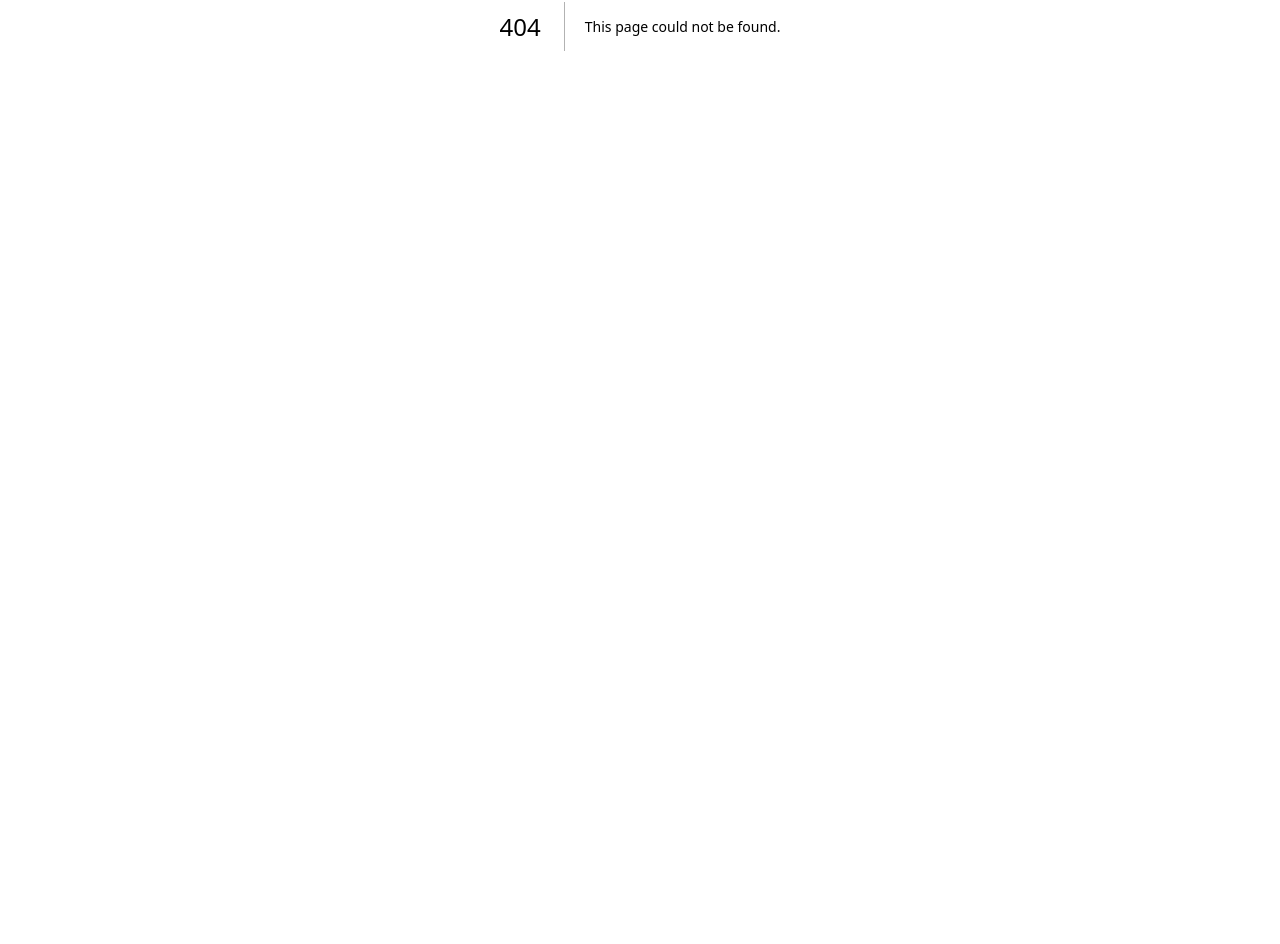
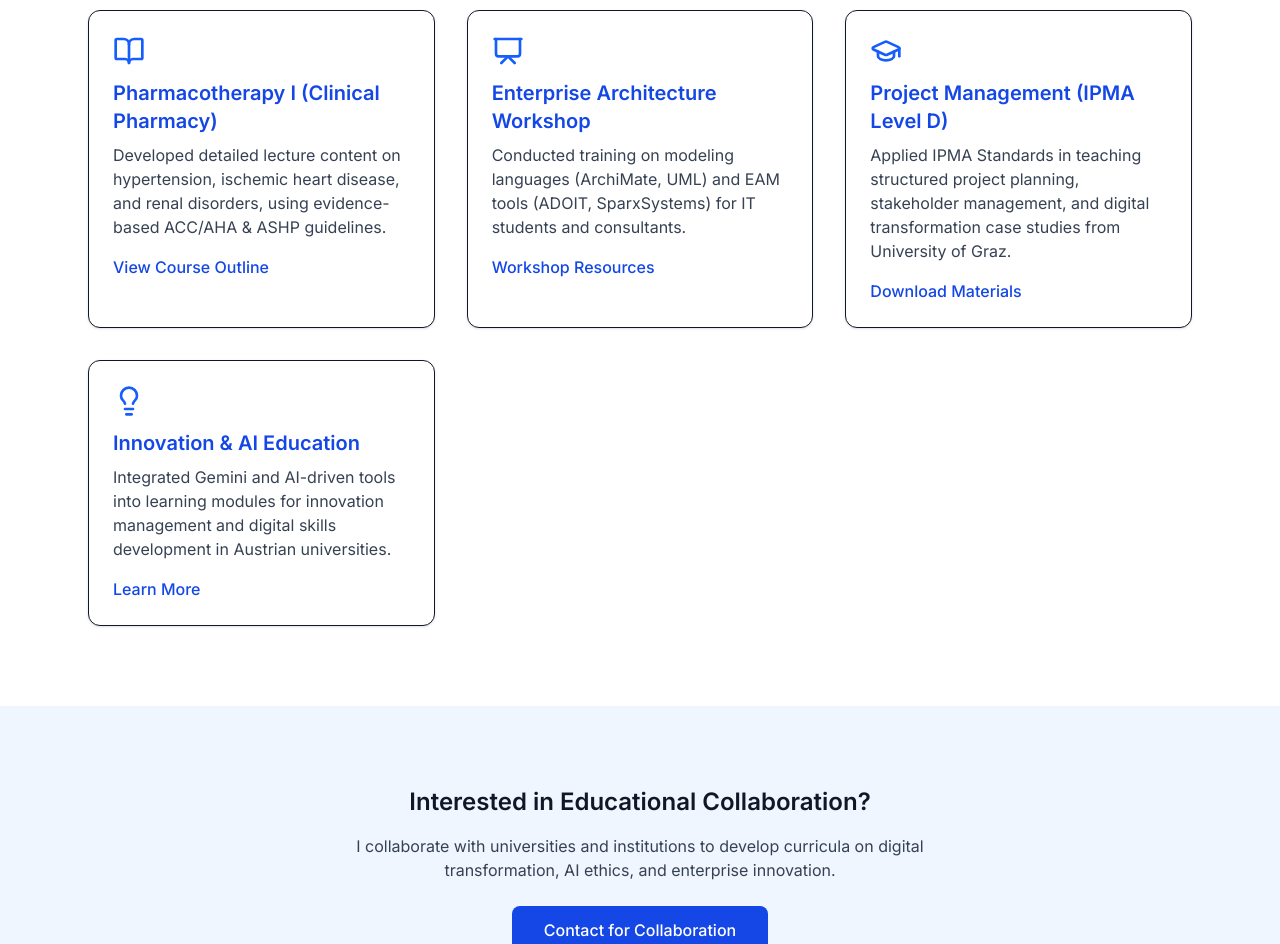
Before and after one commit to Elkaza/elkaza-org, a Next.js app: page /teaching in a window 1280 px wide. Before the commit this address had no page. Shown: the part 503-1447 px from the top of the page. Before the commit the page ends 929 px from the top, so only its background shows below. Built offline with nearby package versions, Linux system fonts and the light colour scheme.

Commit message:
feat: add teaching page with lectures and workshops

```diff
--- /dev/null
+++ b/app/teaching/page.tsx
@@ -0,0 +1,103 @@
+// app/teaching/page.tsx
+import Link from "next/link";
+import { BookOpen, GraduationCap, Presentation, Lightbulb } from "lucide-react";
+
+export default function TeachingPage() {
+  return (
+    <main className="min-h-screen bg-white text-gray-900">
+      {/* HERO */}
+      <section className="text-center py-24 bg-gradient-to-b from-blue-50 to-white">
+        <h1 className="text-4xl font-bold mb-4 text-gray-800">Teaching & Learning</h1>
+        <p className="text-lg text-gray-600 max-w-2xl mx-auto">
+          Sharing knowledge in digital transformation, enterprise systems, and applied AI —
+          helping students and professionals build the future.
+        </p>
+      </section>
+
+      {/* TEACHING CONTENT */}
+      <section className="max-w-6xl mx-auto px-6 py-20">
+        <div className="grid sm:grid-cols-2 lg:grid-cols-3 gap-8">
+          {/* Course 1 */}
+          <div className="group bg-white border rounded-xl p-6 shadow-sm hover:shadow-lg transition">
+            <BookOpen className="text-blue-600 mb-3 w-8 h-8" />
+            <h3 className="text-xl font-semibold text-blue-700 mb-2">Pharmacotherapy I (Clinical Pharmacy)</h3>
+            <p className="text-gray-700 mb-4">
+              Developed detailed lecture content on hypertension, ischemic heart disease, and renal disorders,
+              using evidence-based ACC/AHA & ASHP guidelines.
+            </p>
+            <Link
+              href="/documents/pharmacotherapy-outline.pdf"
+              className="text-blue-700 font-medium hover:underline"
+            >
+              View Course Outline
+            </Link>
+          </div>
+
+          {/* Course 2 */}
+          <div className="group bg-white border rounded-xl p-6 shadow-sm hover:shadow-lg transition">
+            <Presentation className="text-blue-600 mb-3 w-8 h-8" />
+            <h3 className="text-xl font-semibold text-blue-700 mb-2">Enterprise Architecture Workshop</h3>
+            <p className="text-gray-700 mb-4">
+              Conducted training on modeling languages (ArchiMate, UML) and EAM tools (ADOIT, SparxSystems)
+              for IT students and consultants.
+            </p>
+            <Link
+              href="https://www.adoit-community.com"
+              target="_blank"
+              className="text-blue-700 font-medium hover:underline"
+            >
+              Workshop Resources
+            </Link>
+          </div>
+
+          {/* Course 3 */}
+          <div className="group bg-white border rounded-xl p-6 shadow-sm hover:shadow-lg transition">
+            <GraduationCap className="text-blue-600 mb-3 w-8 h-8" />
+            <h3 className="text-xl font-semibold text-blue-700 mb-2">Project Management (IPMA Level D)</h3>
+            <p className="text-gray-700 mb-4">
+              Applied IPMA Standards in teaching structured project planning, stakeholder management,
+              and digital transformation case studies from University of Graz.
+            </p>
+            <Link
+              href="/documents/projectmanagement-course.pdf"
+              className="text-blue-700 font-medium hover:underline"
+            >
+              Download Materials
+            </Link>
+          </div>
+
+          {/* Course 4 */}
+          <div className="group bg-white border rounded-xl p-6 shadow-sm hover:shadow-lg transition">
+            <Lightbulb className="text-blue-600 mb-3 w-8 h-8" />
+            <h3 className="text-xl font-semibold text-blue-700 mb-2">Innovation & AI Education</h3>
+            <p className="text-gray-700 mb-4">
+              Integrated Gemini and AI-driven tools into learning modules for innovation management
+              and digital skills development in Austrian universities.
+            </p>
+            <Link
+              href="https://ai.google.dev"
+              target="_blank"
+              className="text-blue-700 font-medium hover:underline"
+            >
+              Learn More
+            </Link>
+          </div>
+        </div>
+      </section>
+
+      {/* CTA */}
+      <section className="text-center py-20 bg-blue-50">
+        <h2 className="text-2xl font-semibold mb-4">Interested in Educational Collaboration?</h2>
+        <p className="text-gray-700 mb-6 max-w-2xl mx-auto">
+          I collaborate with universities and institutions to develop curricula on digital transformation, AI ethics, and enterprise innovation.
+        </p>
+        <Link
+          href="/contact"
+          className="inline-block bg-blue-700 text-white px-8 py-3 rounded-lg font-medium hover:bg-blue-800 transition"
+        >
+          Contact for Collaboration
+        </Link>
+      </section>
+    </main>
+  );
+}
```
